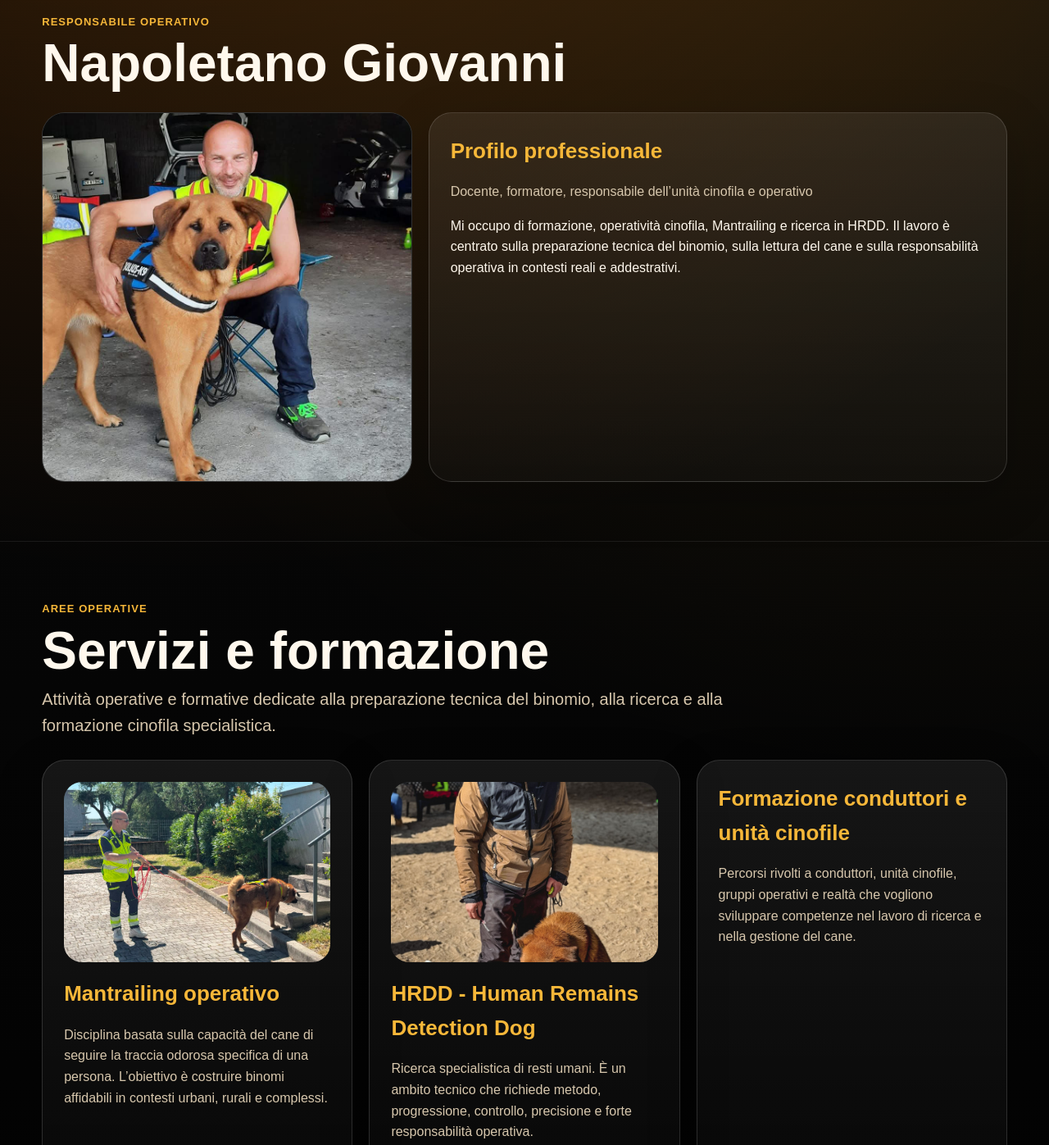
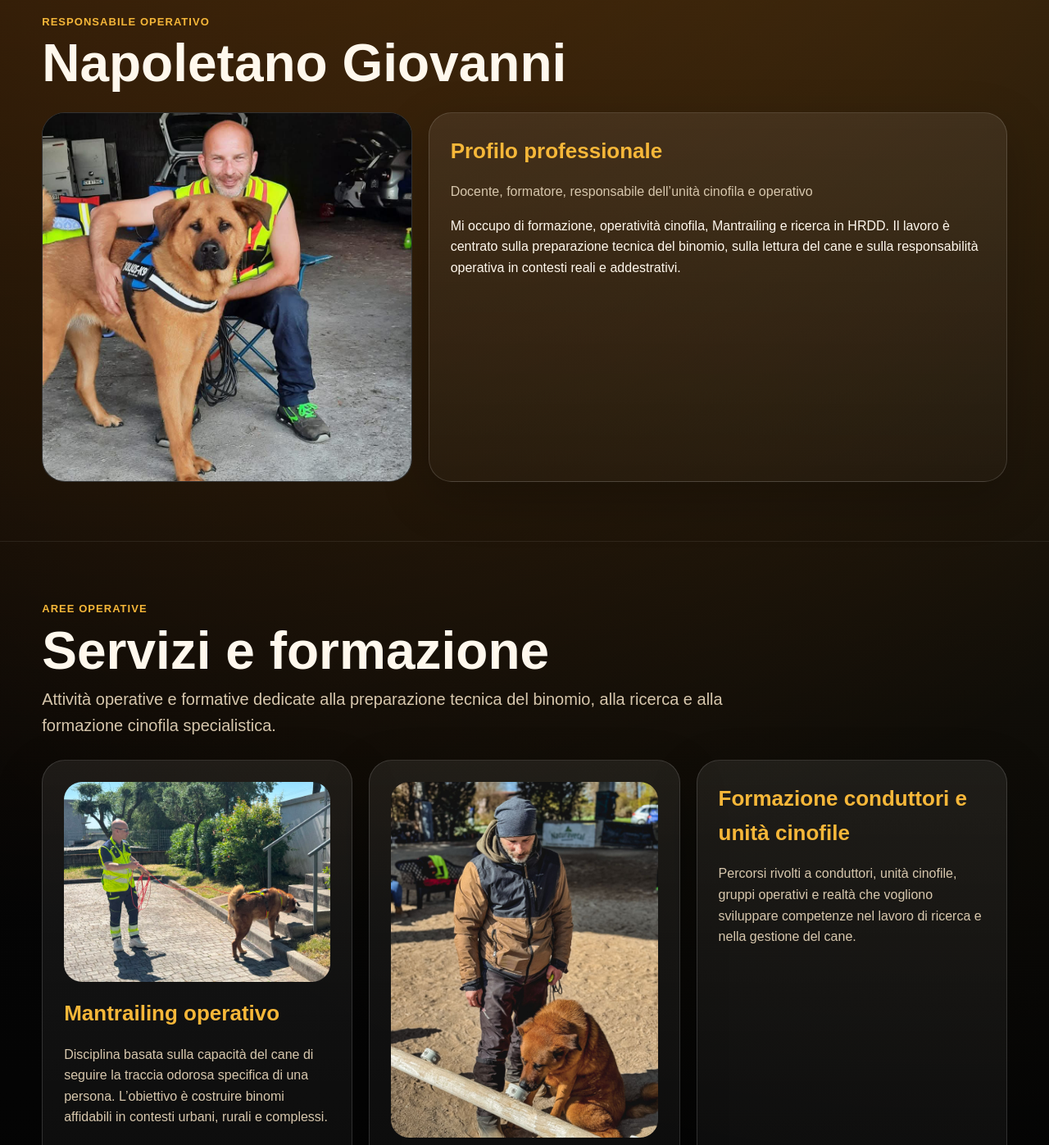
Before and after one commit to lion811devil/k9mantrailing-hrdd-tattico-napoletano, a plain HTML site: page index.html in a window 1280 px wide. Shown: the part 1000-2397 px from the top of the page at 82% size. Drawn offline with Linux system fonts and the light colour scheme.

Commit message:
Update index.html

```diff
--- a/index.html
+++ b/index.html
@@ -23,10 +23,10 @@ h1{margin:20px 0 18px;font-size:clamp(43px,7vw,92px);line-height:.94;text-transf
 .heroCard{background:linear-gradient(145deg,rgba(255,122,0,.20),rgba(255,255,255,.04));border:1px solid var(--line);border-radius:34px;padding:28px;box-shadow:var(--shadow)}.heroCard img{width:100%;aspect-ratio:1/1;object-fit:contain;border-radius:24px;background:#fff}
 section{padding:72px 0;border-bottom:1px solid rgba(255,255,255,.08)}.sectionHead{margin-bottom:26px}.kicker{color:var(--gold);font-weight:900;text-transform:uppercase;letter-spacing:.08em;font-size:13px}h2{font-size:clamp(36px,5vw,64px);line-height:1.02;margin:8px 0 10px}.sectionLead{color:var(--muted);font-size:20px;max-width:860px;margin:0}
 .card{background:linear-gradient(180deg,rgba(255,255,255,.07),rgba(255,255,255,.025));border:1px solid var(--line);border-radius:28px;padding:26px;box-shadow:0 20px 60px rgba(0,0,0,.22)}.card h3{margin:0 0 10px;color:var(--gold);font-size:26px}.muted{color:var(--muted)}
-.profile{display:grid;grid-template-columns:.78fr 1.22fr;gap:20px;align-items:stretch}.profilePhoto{min-height:360px;border-radius:28px;overflow:hidden;border:1px solid var(--line);background:radial-gradient(circle at center,rgba(255,122,0,.18),transparent 55%),#111;display:flex;align-items:center;justify-content:center}.profilePhoto.hasPhoto img{width:100%;height:100%;min-height:360px;object-fit:cover}.profilePhoto.noPhoto{padding:26px;text-align:center;color:var(--muted)}
+.profile{display:grid;grid-template-columns:.78fr 1.22fr;gap:20px;align-items:stretch}.profilePhoto{min-height:360px;border-radius:28px;overflow:hidden;border:1px solid var(--line);background:radial-gradient(circle at center,rgba(255,122,0,.18),transparent 55%),#111;display:flex;align-items:center;justify-content:center}.profilePhoto.hasPhoto img{width:100%;height:auto;object-fit:contain;background:#111}.profilePhoto.noPhoto{padding:26px;text-align:center;color:var(--muted)}
 .services,.dogs,.gallery,.testimonials,.partners{display:grid;gap:20px}.services,.dogs,.gallery,.testimonials{grid-template-columns:repeat(3,1fr)}.partners{grid-template-columns:repeat(4,1fr)}
-.service img,.dog img{width:100%;height:220px;object-fit:cover;border-radius:22px;margin-bottom:18px;background:#222}.dog .status{font-weight:900;color:var(--text)}
-figure{margin:0;overflow:hidden}.gallery figure{background:#111;border:1px solid var(--line);border-radius:28px}.gallery img{width:100%;height:260px;object-fit:cover;background:#222}figcaption{padding:18px;color:var(--muted)}figcaption b{color:var(--text)}
+.service img,.dog img{width:100%;height:auto;object-fit:contain;border-radius:22px;margin-bottom:18px;background:#111}.dog .status{font-weight:900;color:var(--text)}
+figure{margin:0;overflow:hidden}.gallery figure{background:#111;border:1px solid var(--line);border-radius:28px}.gallery img{width:100%;height:auto;object-fit:contain;background:#111}figcaption{padding:18px;color:var(--muted)}figcaption b{color:var(--text)}
 .videos{display:grid;grid-template-columns:repeat(2,1fr);gap:20px}.empty{border:1px dashed rgba(255,255,255,.24);border-radius:22px;padding:24px;color:var(--muted);background:rgba(255,255,255,.025)}blockquote{margin:0}blockquote p{margin:0 0 16px;color:var(--muted)}.partner{text-align:center}.partner img{height:110px;width:100%;object-fit:contain;margin-bottom:10px}
 .contact{background:radial-gradient(circle at 85% 30%,rgba(26,143,69,.22),transparent 30%),linear-gradient(135deg,rgba(255,122,0,.16),rgba(246,183,57,.06))}.contactBox{display:grid;grid-template-columns:1fr 1fr;gap:22px;align-items:center}.contactLine{font-size:22px;margin:12px 0;color:var(--muted)}.contactLine b{color:var(--text)}
 .floatWA{position:fixed;right:22px;bottom:22px;z-index:80;width:72px;height:72px;border-radius:999px;display:flex;align-items:center;justify-content:center;background:var(--green);color:#fff;text-decoration:none;font-size:34px;font-weight:900;box-shadow:0 18px 48px rgba(0,0,0,.45)}.footer{padding:34px 0;color:var(--muted);font-size:15px;background:#030303}
```
